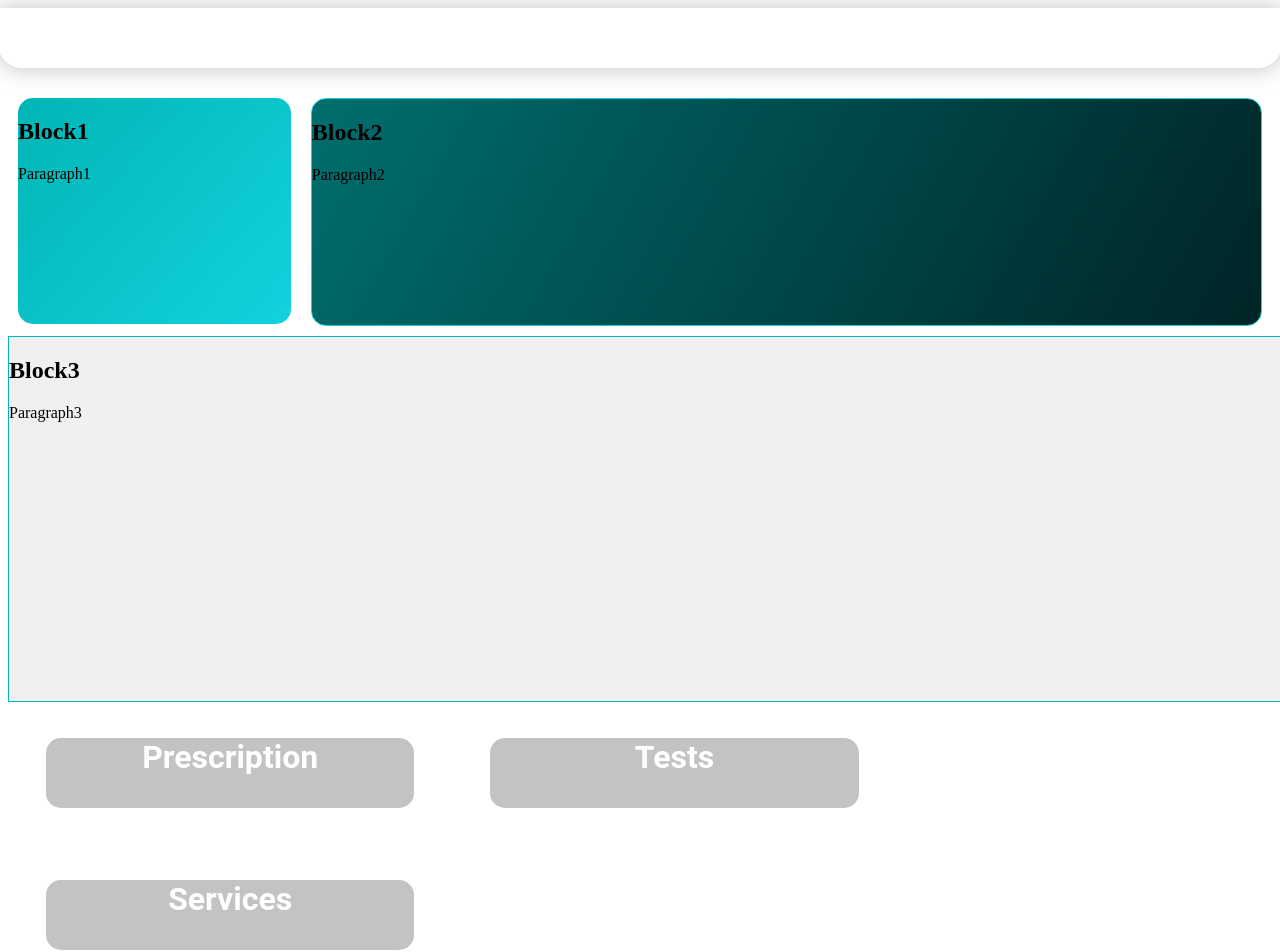
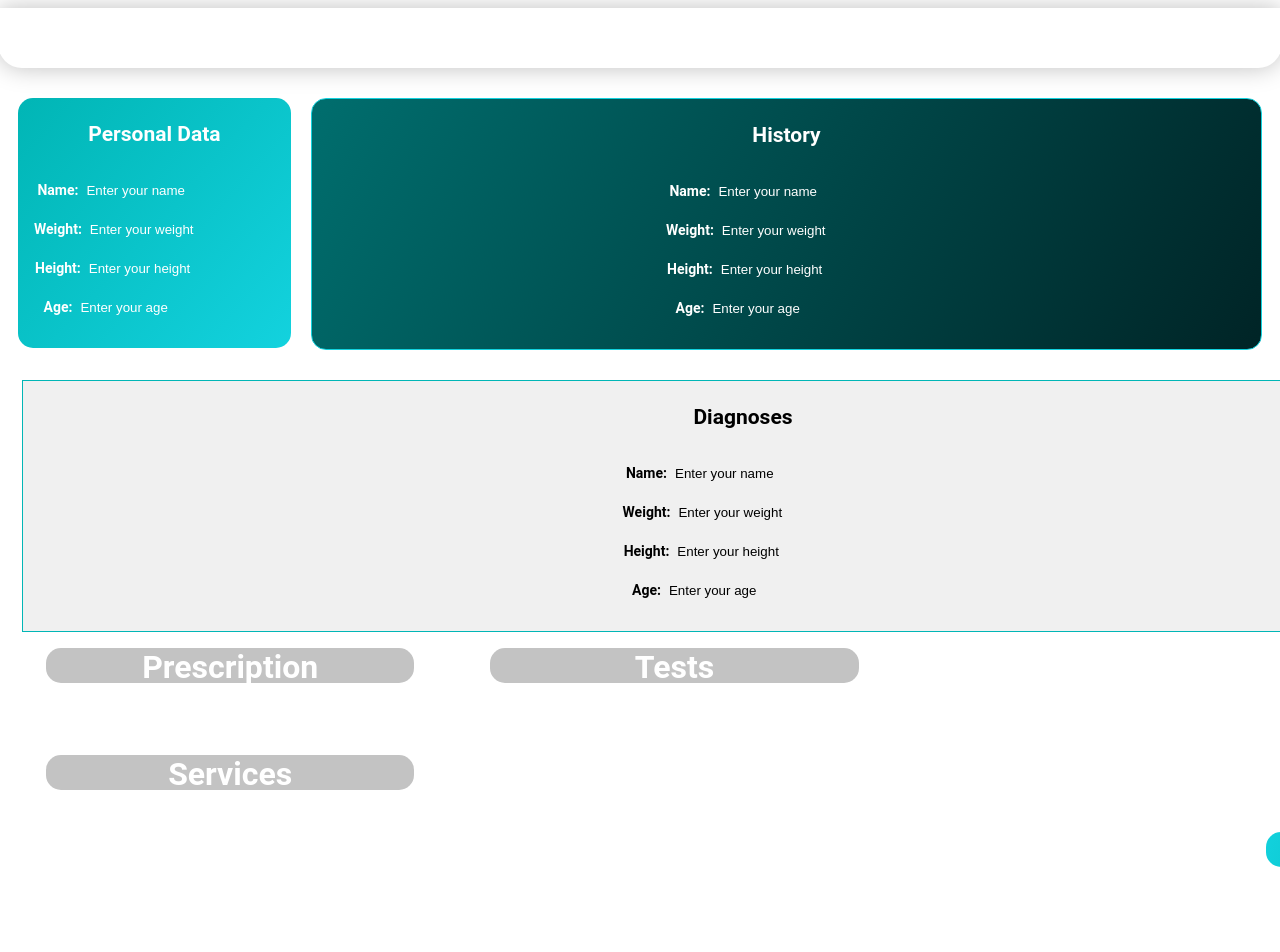
Before and after one commit to Zeyad-Amr/HealU, a React (Create React App) app in the folder client/: page /patient in a window 1280 px wide. Shown: the top 952 px of the page. After the commit the page ends 881 px from the top, so only its background shows below. Built offline with nearby package versions, Linux system fonts and the light colour scheme.

Commit message:
patient page updates

```diff
--- a/client/src/modules/clinics-portals/orthopedic/components/block/block.module.css
+++ b/client/src/modules/clinics-portals/orthopedic/components/block/block.module.css
@@ -1,18 +1,44 @@
 /* BlockComponent.css */
 .block {
   width: 393px;
-  height: 226px;
+  height: 250px;
   top: 170px;
   left: 79px;
   border-radius: 15px;
   background: linear-gradient(131.75deg, #01b6b6 2.18%, #13d2de 100%);
   margin: 10px;
   display: "flex";
+  font-family: Roboto;
+  font-size: 14px;
+  font-weight: 600;
+  line-height: 38px;
+  letter-spacing: 0em;
+  text-align: center;
+  -webkit-text-fill-color: #FFFFFF;
+  /* Add these styles to your CSS file */
+  form {
+    display: flex;
+    flex-direction: column;
+    gap: 1px; /* Adjust the gap as needed for spacing between fields */
+  }
+
+  input {
+    background-color: transparent; /* Make the input transparent */
+    padding: 8px;
+    background-color: transparent; /* Make the input transparent */
+    border: none; /* Remove the border */
+    outline: none; /* Remove the outline */
+    box-shadow: none; /* Remove the box shadow */
+    border-radius: 4px;
+  }
+
+
+
 }
 
 .block2 {
   width: 1367px;
-  height: 226px;
+  height: 250px;
   top: 170px;
   left: 492px;
   border-radius: 15px;
@@ -21,18 +47,68 @@
   display: "flex";
   border: 1px solid #13d2de;
   margin: 10px;
+  font-family: Roboto;
+  font-size: 14px;
+  font-weight: 600;
+  line-height: 38px;
+  letter-spacing: 0em;
+  text-align: center;
+  -webkit-text-fill-color: #FFFFFF;
 
-  /*background-color: #f0f0f0;
-      border: 1px solid #ccc;
-      padding: 20px;
-      margin: 10px;*/
+  form {
+    display: flex;
+    flex-direction: column;
+    gap: 1px; /* Adjust the gap as needed for spacing between fields */
+  }
+
+  input {
+    background-color: transparent; /* Make the input transparent */
+    padding: 8px;
+    background-color: transparent; /* Make the input transparent */
+    border: none; /* Remove the border */
+    outline: none; /* Remove the outline */
+    box-shadow: none; /* Remove the box shadow */
+    border-radius: 4px;
+  }
+
+
+
+
+
 }
 
 .block3 {
-  width: 1450px;
-  height: 364px;
-  top: 618px;
-  left: 79px;
+  width: 1440px;
+  height: 250px;
+  position: relative;
+  top: 20px;
+  left: 14px;
   background-color: #f0f0f0;
   border: 1px solid #01b6b6;
+  font-family: Roboto;
+  font-size: 14px;
+  font-weight: 600;
+  line-height: 38px;
+  letter-spacing: 0em;
+  text-align: center;
+  -webkit-text-fill-color: #000000;
+
+
+  form {
+    display: flex;
+    flex-direction: column;
+    gap: 1px; /* Adjust the gap as needed for spacing between fields */
+  }
+
+  input {
+    background-color: transparent; /* Make the input transparent */
+    padding: 8px;
+    background-color: transparent; /* Make the input transparent */
+    border: none; /* Remove the border */
+    outline: none; /* Remove the outline */
+    box-shadow: none; /* Remove the box shadow */
+    border-radius: 4px;
+  }
+
+
 }
--- a/client/src/modules/clinics-portals/orthopedic/components/block/blockContainer.tsx
+++ b/client/src/modules/clinics-portals/orthopedic/components/block/blockContainer.tsx
@@ -17,6 +17,29 @@ const BlockContainer = ({
     <div className={classes[classStyle as string]}>
       <h2>{headerContent}</h2>
       <p>{content}</p>
+      <form >
+        <div>
+          <label htmlFor="name">Name:</label>
+          <input type="text" id="username" name="username" placeholder="Enter your name" />
+        </div>
+
+        <div>
+        <label htmlFor="weight">Weight:</label>
+        <input type="number" id="weight" name="weight" placeholder="Enter your weight" />
+        </div>
+        <div>
+        <label htmlFor="height">Height:</label>
+        <input type="number" id="height" name="height" placeholder="Enter your height" />
+        </div>
+        <div>
+
+        <label htmlFor="age">Age:</label>
+        <input type="number" id="age" name="age" placeholder="Enter your age" />
+        </div>
+
+
+
+      </form>
     </div>
     // <div style={{ display: 'flex' }}>
     //   {/* <BlockComponent1 />
--- a/client/src/modules/clinics-portals/orthopedic/components/button/button.module.css
+++ b/client/src/modules/clinics-portals/orthopedic/components/button/button.module.css
@@ -26,9 +26,9 @@
 .submitButton {
   width: 273px;
   height: 82px;
-  position: absolute;
   bottom: 80px; /* Adjusted distance from the bottom */
   left: 50%;
+  position: absolute ;
   transform: translateX(-50%);
   border-radius: 15px;
   background-color: black;
@@ -37,7 +37,7 @@
 
 .buttonPrescription {
   width: 368.37px;
-  height: 70px;
+  height: 35px;
   top: 10px;
   left: 10px;
   border-radius: 15px;
@@ -48,8 +48,24 @@
   font-weight: 600;
   line-height: 38px;
   letter-spacing: 0em;
+  text-align: center;
   color: white;
   text-transform: none;
+}
+.buttonDone {
+  width: 200px;
+  height: 35px;
+  position: relative;
+  left: 1250px;
+  border-radius: 15px;
+  background: linear-gradient(285.17deg, #01B6B6 10.66%, #13D2DE 102.7%);
+  font-family: Roboto;
+  font-size: 32px;
+  font-weight: 600;
+  line-height: 38px;
+  letter-spacing: 0em;
+  text-align: center;
+  color: white;
 }
 
 .datePicker{
--- a/client/src/modules/clinics-portals/orthopedic/components/button/button.tsx
+++ b/client/src/modules/clinics-portals/orthopedic/components/button/button.tsx
@@ -12,6 +12,7 @@ interface ButtonProps {
   classStyle?: string;
   textStyle?: string;
   includeIcon?: boolean;
+
 }
 
 const ButtonComponent: React.FC<ButtonProps> = ({
@@ -20,6 +21,7 @@ const ButtonComponent: React.FC<ButtonProps> = ({
   classStyle,
   type,
   includeIcon = false,
+
 }) => {
   return (
     <Button
--- a/client/src/modules/clinics-portals/orthopedic/components/form/addSlotForm.module.css
+++ b/client/src/modules/clinics-portals/orthopedic/components/form/addSlotForm.module.css
@@ -26,8 +26,8 @@
   display: inline-block;
 }
 .prescriptionForm_formContainer {
-  width: 810px;
-  height: 821px;
+  width: 710px;
+  height: 721px;
   position: absolute;
   top: 410px;
   left: 1000px;
--- a/client/src/modules/clinics-portals/orthopedic/pages/patient/patient.tsx
+++ b/client/src/modules/clinics-portals/orthopedic/pages/patient/patient.tsx
@@ -16,28 +16,36 @@ const Patient = () => {
     <div>
       <div style={{ display: "flex" }}>
         <BlockContainer
-          headerContent={"Block1"}
-          content={"Paragraph1"}
+          headerContent={"Personal Data"}
+          content={""}
           classStyle="block"
         />
         <BlockContainer
-          headerContent={"Block2"}
-          content={"Paragraph2"}
+          headerContent={"History"}
+          content={""}
           classStyle="block2"
         />
       </div>
       <BlockContainer
-        headerContent={"Block3"}
-        content={"Paragraph3"}
-        classStyle="block3"
-      />
-      <ButtonComponent
+        headerContent={"Diagnoses"}
+        content={""}
+        classStyle="block3"/>
+       <ButtonComponent
         classStyle="buttonPrescription"
         text="Prescription"
-        onClick={() => handleButtonClick()}
+        onClick={() => handleButtonClick()}/>
+      <ButtonComponent classStyle="buttonPrescription" text="Tests"
+       onClick={() => handleButtonClick()}
+       />
+      <ButtonComponent classStyle="buttonPrescription" text="Services"
+      onClick={() => handleButtonClick()}
       />
-      <ButtonComponent classStyle="buttonPrescription" text="Tests" />
-      <ButtonComponent classStyle="buttonPrescription" text="Services" />
+      <div>
+      <ButtonComponent
+        classStyle="buttonDone"
+        text="Done"
+      />
+      </div>
       <AddSlotForm
         isFormVisible={isVisible}
         //toggleFormVisibility={toggleFormVisibility}
@@ -52,6 +60,7 @@ const Patient = () => {
         inputType="text"
         isIncluded={true}
       />
+
     </div>
   );
 };
```
